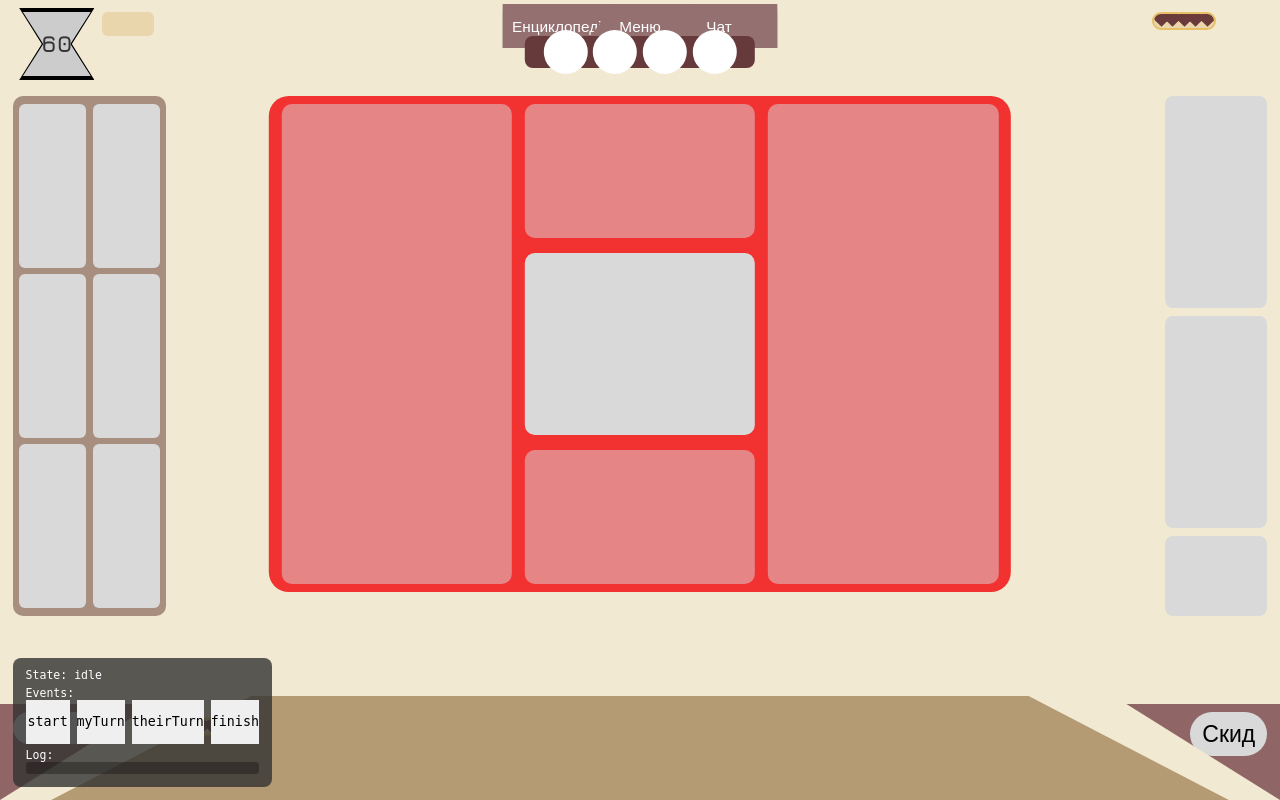
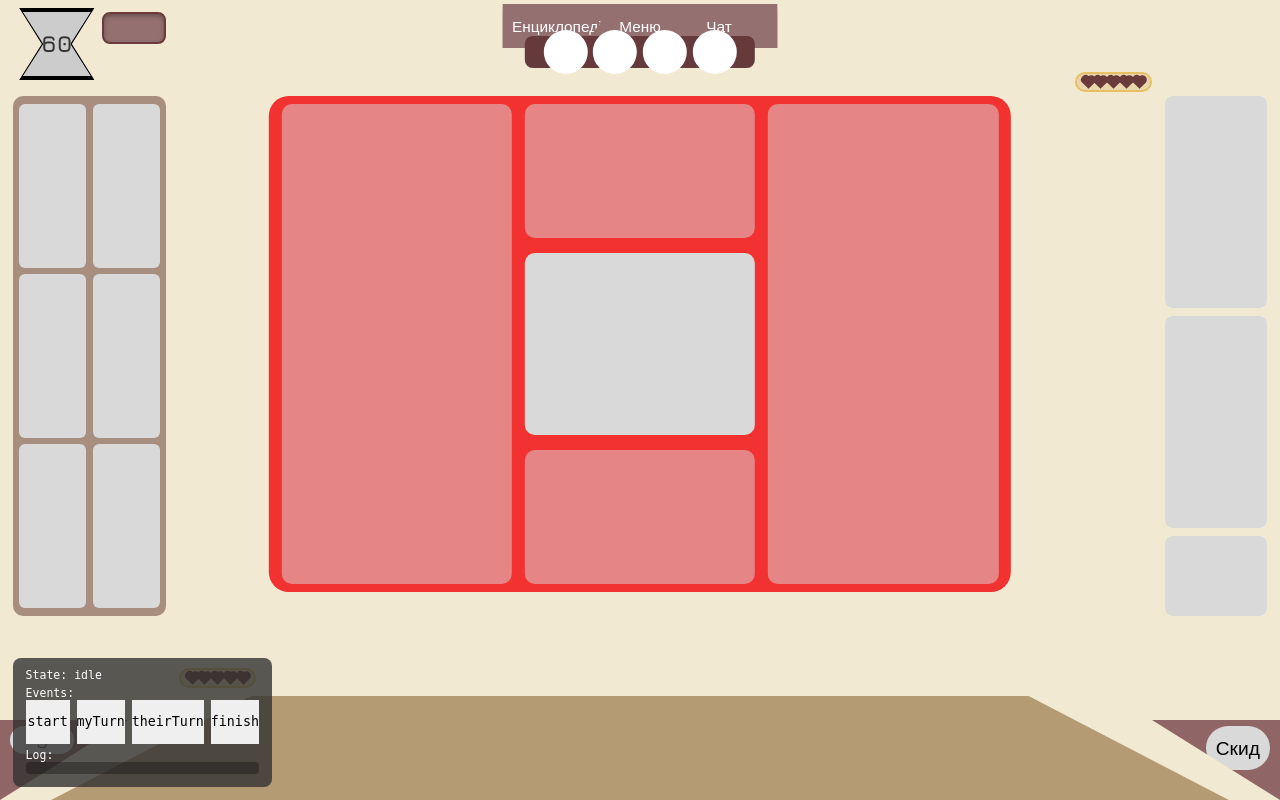
Before and after one commit to wowbruhwow/1, a Flask app: page /playable-window in a window 1280 px wide. Run offline with Flask 3, Linux system fonts and the light colour scheme; some web fonts are replaced.

Commit message:
Update UI elements to match design mockups: interaction-box, hearts, and triangles
Co-authored-by: wowbruhwow <151563881+wowbruhwow@users.noreply.github.com>

```diff
--- a/app/static/css/playable-window.css
+++ b/app/static/css/playable-window.css
@@ -138,10 +138,12 @@ body.body[data-page="play"] {
     position: absolute;
     top: 1.5vh;
     left: 8vw;
-    width: 4vw;
-    height: 3vh;
-    background-color: #E9D6AC;
-    border-radius: 6px;
+    width: 5vw;
+    height: 4vh;
+    background-color: #947070;
+    border-radius: 8px;
+    border: 2px solid #6B3A3A;
+    box-shadow: inset 0 2px 4px rgba(0, 0, 0, 0.3);
     z-index: 100;
 }
 
@@ -254,18 +256,18 @@ body.body[data-page="play"] {
 ============================================================ */
 .EnemyHealth {
     position: absolute;
-    top: 1.5vh;
-    right: 5vw;
-    width: 5vw;
-    height: 2.2vh;
+    top: 9vh;
+    right: 10vw;
+    width: 6vw;
+    height: 2.5vh;
     background-color: #E9D6AC;
     border-radius: 15px;
     border: 2px solid #E7BF65;
     display: flex;
     justify-content: center;
     align-items: center;
-    gap: 0.2vw;
-    padding: 0 0.3vw;
+    gap: 0.3vw;
+    padding: 0 0.4vw;
     z-index: 1000;
     overflow: hidden;
 }
@@ -379,8 +381,8 @@ body.body[data-page="play"] {
     position: absolute;
     left: 0;
     bottom: 0;
-    width: 12vw;
-    height: 12vh;
+    width: 10vw;
+    height: 10vh;
     background-color: #906565;
     clip-path: polygon(0% 0%, 100% 0%, 0% 100%);
     filter: drop-shadow(0 -2px 0 black) drop-shadow(-2px 0 0 black);
@@ -391,11 +393,11 @@ body.body[data-page="play"] {
     position: absolute;
     border-radius: 25px;
     background-color: #D9D9D9;
-    width: 6vw;
-    height: 4vh;
-    top: 1vh;
-    left: 1vw;
-    font-size: clamp(16px, 1.8vw, 28px);
+    width: 5vw;
+    height: 3.5vh;
+    top: 0.8vh;
+    left: 0.8vw;
+    font-size: clamp(14px, 1.5vw, 24px);
     font-family: "Jura", sans-serif;
     display: flex;
     justify-content: center;
@@ -407,18 +409,18 @@ body.body[data-page="play"] {
 ============================================================ */
 .MyHealth {
     position: absolute;
-    left: 15vw;
-    bottom: 8vh;
-    width: 5vw;
-    height: 2.2vh;
+    left: 14vw;
+    bottom: 14vh;
+    width: 6vw;
+    height: 2.5vh;
     background-color: #E9D6AC;
     border-radius: 15px;
     border: 2px solid #E7BF65;
     display: flex;
     justify-content: center;
     align-items: center;
-    gap: 0.2vw;
-    padding: 0 0.3vw;
+    gap: 0.3vw;
+    padding: 0 0.4vw;
     z-index: 2000;
     overflow: hidden;
 }
@@ -430,8 +432,8 @@ body.body[data-page="play"] {
     position: absolute;
     right: 0;
     bottom: 0;
-    width: 12vw;
-    height: 12vh;
+    width: 10vw;
+    height: 10vh;
     background-color: #906565;
     clip-path: polygon(0% 0%, 100% 0%, 100% 100%);
     display: flex;
@@ -445,11 +447,11 @@ body.body[data-page="play"] {
     position: absolute;
     border-radius: 25px;
     background-color: #D9D9D9;
-    width: 6vw;
-    height: 4vh;
-    top: 1vh;
-    right: 1vw;
-    font-size: clamp(16px, 1.8vw, 28px);
+    width: 5vw;
+    height: 3.5vh;
+    top: 0.8vh;
+    right: 0.8vw;
+    font-size: clamp(14px, 1.5vw, 24px);
     font-family: "Jura", sans-serif;
     display: flex;
     justify-content: center;
```
